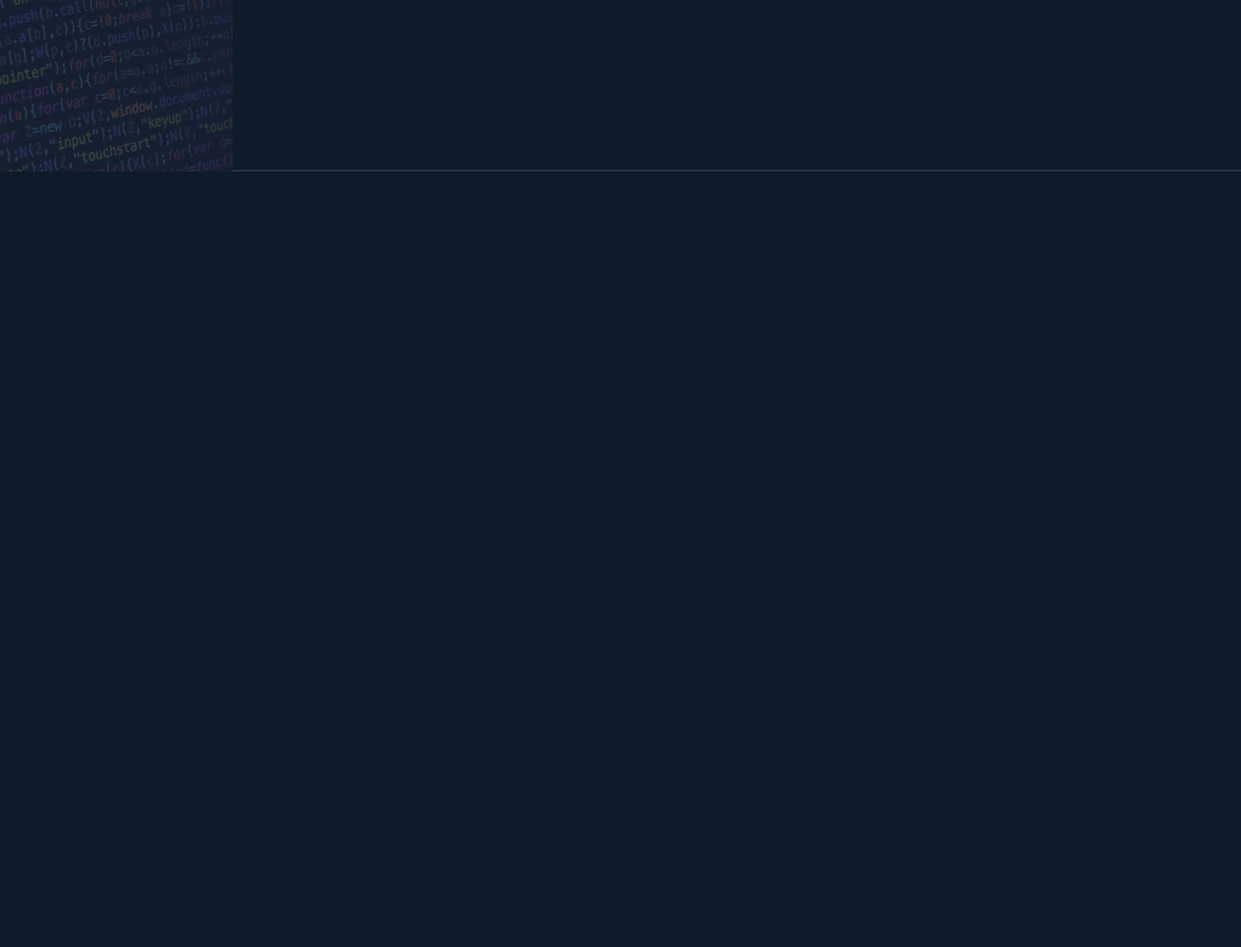
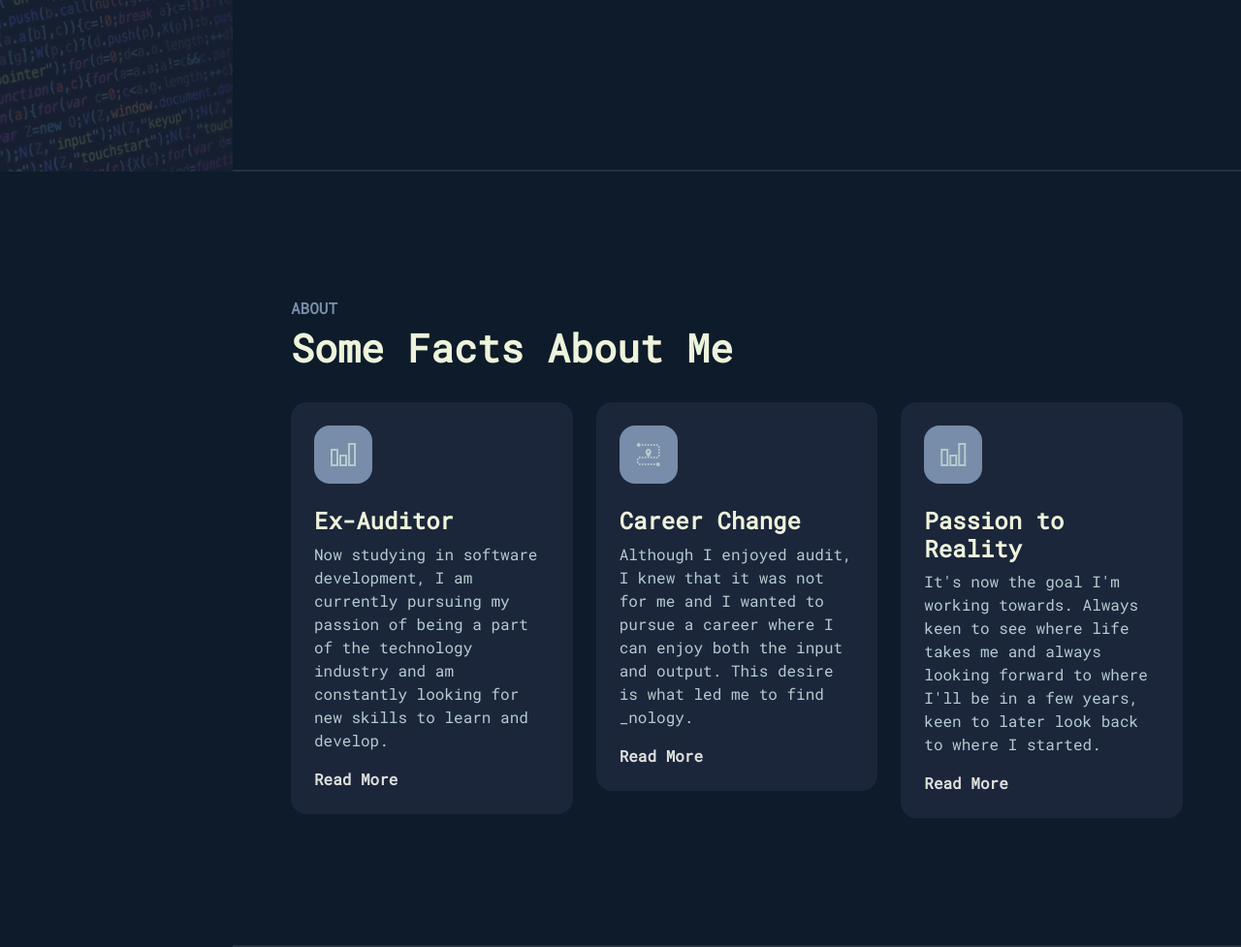
Before and after one commit to ashleykouch/ashleykouch_portfolio, a plain HTML site: page index.html in a window 1280 px wide. Shown: the part 623-1600 px from the top of the page at 97% size. Before the commit the page ends 800 px from the top, so only its background shows below. Drawn offline with Linux system fonts and the light colour scheme.

Commit message:
completed about page

```diff
--- a/assets/css/style.css
+++ b/assets/css/style.css
@@ -45,6 +45,10 @@ img {
   color: var(--color-brand);
 }
 
+.bg-base {
+  background-color: var(--color-base);
+}
+
 .full-height {
   min-width: 100vh;
   height: 100%;
@@ -54,6 +58,25 @@ img {
   padding-top: 80px;
   padding-bottom: 80px;
   border-bottom: 2px solid rgb(255, 255, 255, 0.1);
+}
+
+.shadow-effect {
+  transition: all 0.5s;
+}
+
+.shadow-effect:hover {
+  box-shadow: -8px 8px 0 0 var(--color-brand);
+}
+
+.iconbox {
+  width: 60px;
+  height: 60px;
+  display: flex;
+  align-items: center;
+  justify-content: center;
+  font-size: 32px;
+  background-color: var(--color-brand);
+  color: var(--color-base);
 }
 
 /* NAVBAR*/
--- a/index.html
+++ b/index.html
@@ -86,6 +86,67 @@
       </section>
 
       <!-- // HOME -->
+
+      <!-- ABOUT -->
+      <section id="about" class="full-height px-lg-5">
+        <div class="container">
+          <div class="row pb-4">
+            <div class="col-lg-8">
+              <h6 class="text-brand">ABOUT</h6>
+              <h1>Some Facts About Me</h1>
+            </div>
+          </div>
+
+          <div class="row">
+            <div class="col-md-4">
+              <div class="about p-4 bg-base rounded-4 shadow-effect">
+                <div class="iconbox rounded-4">
+                  <i class="las la-chart-bar"></i>
+                </div>
+                <h4 class="mt-4 mb-2">Ex-Auditor</h4>
+                <p>
+                  Now studying in software development, I am currently pursuing
+                  my passion of being a part of the technology industry and am
+                  constantly looking for new skills to learn and develop.
+                </p>
+                <a href="#" class="link-custom">Read More</a>
+              </div>
+            </div>
+
+            <div class="col-md-4">
+              <div class="about p-4 bg-base rounded-4 shadow-effect">
+                <div class="iconbox rounded-4">
+                  <i class="las la-route"></i>
+                </div>
+                <h4 class="mt-4 mb-2">Career Change</h4>
+                <p>
+                  Although I enjoyed audit, I knew that it was not for me and I
+                  wanted to pursue a career where I can enjoy both the input and
+                  output. This desire is what led me to find _nology.
+                </p>
+                <a href="#" class="link-custom">Read More</a>
+              </div>
+            </div>
+
+            <div class="col-md-4">
+              <div class="about p-4 bg-base rounded-4 shadow-effect">
+                <div class="iconbox rounded-4">
+                  <i class="las la-chart-bar"></i>
+                </div>
+                <h4 class="mt-4 mb-2">Passion to Reality</h4>
+                <p>
+                  It's now the goal I'm working towards. Always keen to see
+                  where life takes me and always looking forward to where I'll
+                  be in a few years, keen to later look back to where I started.
+                </p>
+                <a href="#" class="link-custom">Read More</a>
+              </div>
+            </div>
+          </div>
+        </div>
+      </section>
+
+      <!-- // ABOUT -->
     </div>
 
     <!-- // CONTENT WRAPPER -->
```
